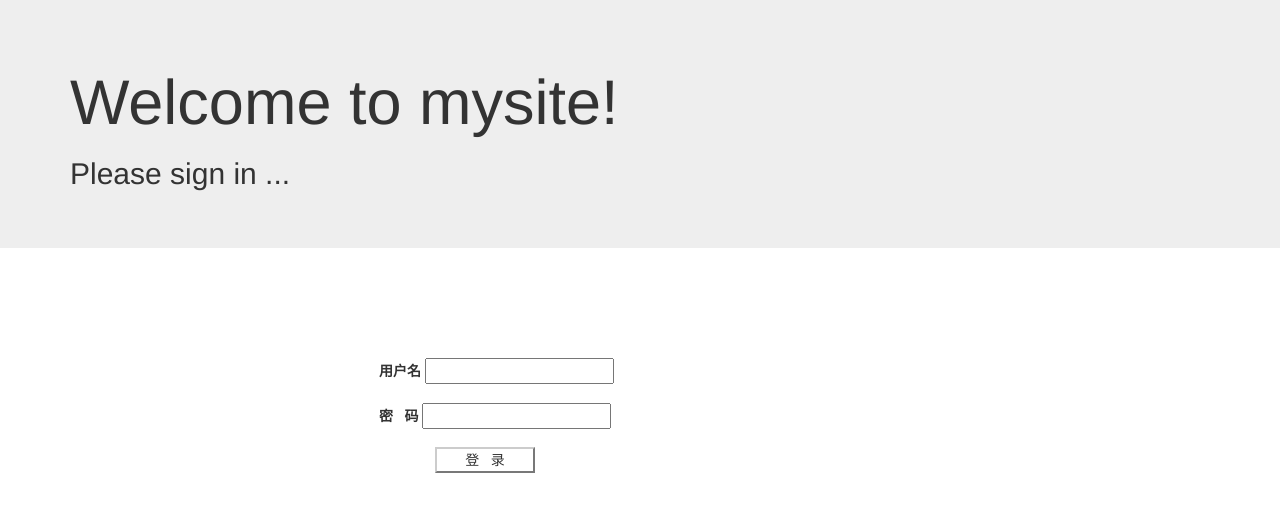
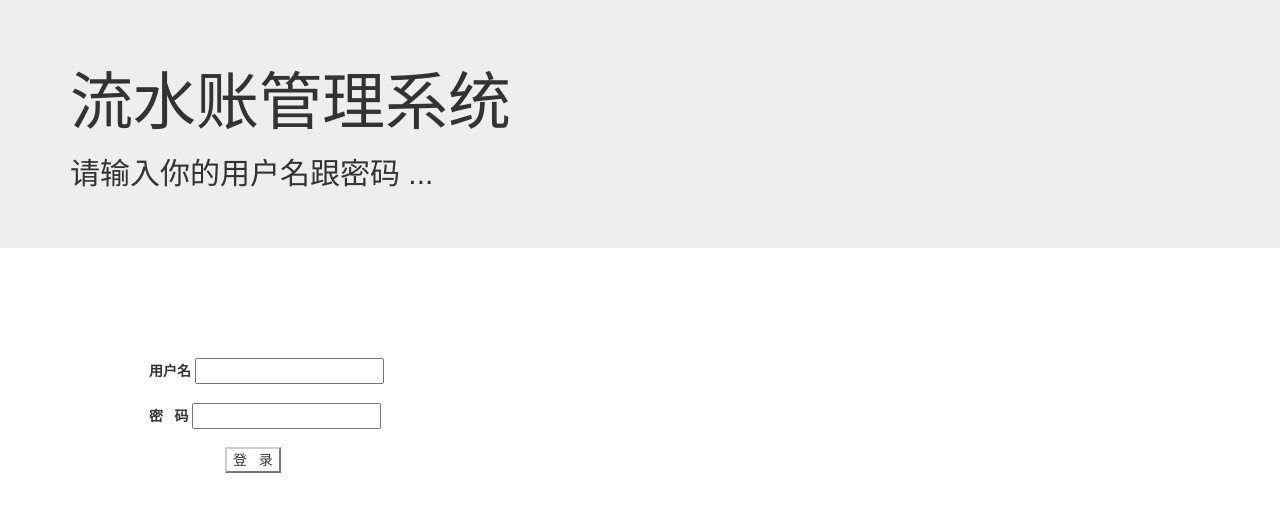
Before and after one commit to yexxyy/my_website, a Django app: page /management/login/ in a window 1280 px wide. Shown: the top 512 px of the page. Run offline with Django 3.2, Linux system fonts and the light colour scheme; some libraries are stand-ins or nearby versions.

Commit message:
登录界面调整

```diff
--- a/mysite/management/static/management/css/login.css
+++ b/mysite/management/static/management/css/login.css
@@ -1,14 +1,10 @@
 
 
 section.container {
-	padding-left: 300px;
+	float: right;
 	padding-top: 80px;
 }
 
 .form-button{
-	padding-left: 80px;
-
+	padding-left: 100px;
 }
-.btn-default{
-	width: 100px;
-}
--- a/mysite/management/templates/management/login.html
+++ b/mysite/management/templates/management/login.html
@@ -14,8 +14,8 @@
 
 <div class="jumbotron">
   <div class="container">
-  	<h1>Welcome to mysite!</h1>
-    <h2>Please sign in ...</h2>
+  	<h1>流水账管理系统</h1>
+    <h2>请输入你的用户名跟密码 ...</h2>
   </div>
 </div>
 
@@ -38,7 +38,6 @@
       <input type="password" id="user_password" class="user-input" name='password'>
     </div>
 
-
     <div class="form-group border-none form-button">
       <button type="submit" class="btn-default">登&nbsp&nbsp&nbsp录</button>
     </div>
--- /dev/null
+++ b/mysite/management/templates/management/manage_header.html
@@ -0,0 +1,5 @@
+{% load staticfiles %}
+<meta charset="utf-8">
+<meta http-equiv="X-UA-Compatible" content="IE=edge">
+<!-- Tell the browser to be responsive to screen width -->
+<meta content="width=device-width, initial-scale=1, maximum-scale=1, user-scalable=no" name="viewport">
--- a/mysite/management/views.py
+++ b/mysite/management/views.py
@@ -28,14 +28,10 @@ def user_login(request):
         username=request.POST.get('username')
         password=request.POST.get('password')
         user=authenticate(username=username,password=password)
-
         if user is not None:
             #登录成功,向cookie中写入sessionid
             login(request,user)
             return redirect('/management')
-
-
         else:
             return redirect('/management/login')
-
         return HttpResponseNotFound("User does not exist")
```
